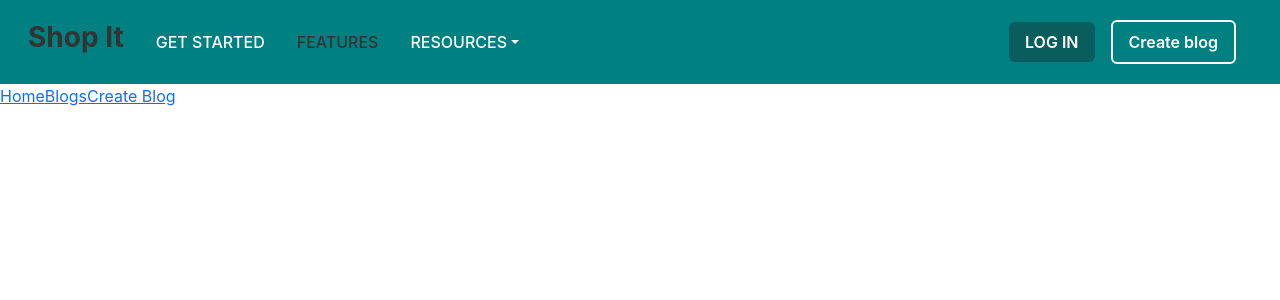
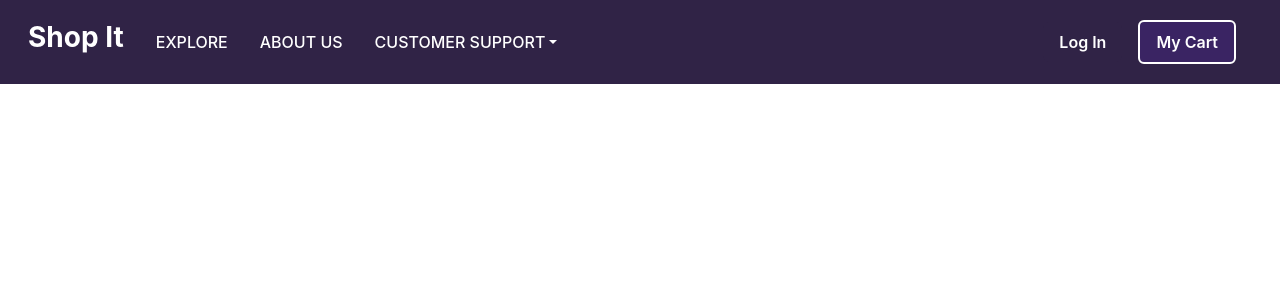
Before and after one commit to JanviMaster/Everstyle, a React (Create React App) app: page / in a window 1280 px wide. Shown: the top 300 px of the page. Built offline with nearby package versions, Linux system fonts and the light colour scheme.

Commit message:
second commit

```diff
--- a/src/App.js
+++ b/src/App.js
@@ -1,19 +1,36 @@
+import React from 'react';
 import './App.css';
 import Navbar from './components/Navbar';
-import { NavLink } from 'react-router-dom';
-import { BrowserRouter } from 'react-router-dom';
+import { NavLink, BrowserRouter } from 'react-router-dom';
+import ProductList from './components/ProductList';
+import Footer from './components/Footer';
 
 function App() {
+  const productList = [
+    {
+      price: 99999,
+      name: 'IPhone 105 Max',
+      quantity: 0,
+    },
+    {
+      price: 99999,
+      name: 'Redmi Note 105 Max',
+      quantity: 0,
+    },
+  ];
+
   return (
     <>
       <BrowserRouter>
         <Navbar />
         <nav>
-          <NavLink to="/">Home</NavLink>
-          <NavLink to="/blogs">Blogs</NavLink>
-          <NavLink to="/create">Create Blog</NavLink>
+          <NavLink to="/Explore"></NavLink>
+          <NavLink to="/Aboutus"></NavLink>
+          <NavLink to="/create"></NavLink>
         </nav>
       </BrowserRouter>
+      <ProductList productList={productList} />
+      <Footer />
     </>
   );
 }
--- /dev/null
+++ b/src/components/Footer.js
@@ -0,0 +1,11 @@
+import React from 'react'
+
+const Footer = () => {
+  return (
+    <div>
+
+    </div>
+  )
+}
+
+export default Footer
--- a/src/components/Navbar.css
+++ b/src/components/Navbar.css
@@ -1,18 +1,21 @@
 /* Navbar.css  rgb(10, 93, 93) ; */
 
 .navbar {
-    background-color: teal;
+    background-color: rgb(58, 36, 99);
     padding: 1rem;
+    background-color: rgb(48, 35, 70);
   }
 
   .navbar-brand {
     font-size: 1.5rem;
     font-weight: bold;
-    color: #333;
+    color: white;
+
   }
 
   .navbar-toggler {
     border: none;
+    background-color:rgb(58, 36, 99) ;
   }
 
   .navbar-toggler-icon {
@@ -20,7 +23,7 @@
   }
 
   .navbar-nav .nav-item .nav-link {
-    color: #333;
+    color: white;
     font-weight: 500;
     padding: 0.5rem 1rem;
     text-transform: uppercase;
@@ -35,21 +38,26 @@
   }
 
   .dropdown-menu {
-    background-color:teal;
+    background-color:rgb(58, 36, 99);
     border: 1px solid rgba(0, 0, 0, 0.15);
     box-shadow: 0px 5px 10px rgba(0, 0, 0, 0.1);
   }
 
   .dropdown-menu .dropdown-item {
-    color: #333;
+    color: white;
+    background-color: rgb(58, 36, 99);
   }
 
-  .dropdown-menu .dropdown-item:hover {
-    background-color: #f8f9fa;
+  .dropdown-menu  {
+    background-color: rgb(58, 36, 99);
+  }
+
+  .dropdown-item:hover{
+    background-color:  rgb(48, 35, 70);
   }
 
   .btn {
-    background-color: rgb(10, 93, 93) ;;
+    background-color:  rgb(48, 35, 70) ;
     color: white;
     font-weight: 600;
     border: none;
@@ -60,17 +68,18 @@
   .btn-outline-success {
     color:white;
     border: 2px solid white;
-    background-color: transparent;
+    background-color: rgb(58, 36, 99);
   }
 
   .btn-outline-success:hover {
-    background-color: rgb(10, 93, 93) ;;
+    background-color:  rgb(48, 35, 70) ;
     color: white;
+    outline-color: whitesmoke;
   }
 
 
   .offcanvas {
-    background-color: teal;
+    background-color: rgb(58, 36, 99);
   }
 
   .offcanvas-header {
@@ -82,10 +91,19 @@
   }
 
   .offcanvas-body .nav-link {
-    color: #333;
+    color:white;
     font-weight: 500;
   }
 
   .offcanvas-body .nav-link:hover {
-    color: teal;
+    color:  rgb(48, 35, 70);
   }
+  /* .btn-btn-success:hover{
+    outline-color: whitesmoke;
+    background-color: rgb(58, 36, 99);
+    color:white;
+  } */
+  .btn:hover{
+    background-color: rgb(58, 36, 99);
+    color:white;
+  }
--- a/src/components/Navbar.js
+++ b/src/components/Navbar.js
@@ -15,26 +15,26 @@ const Navbar = () => {
         <div className="collapse navbar-collapse" id="navbarSupportedContent">
           <ul className="navbar-nav me-auto mb-2 mb-lg-0">
             <li className="nav-item">
-              <NavLink className="nav-link active" aria-current="page" to="/get-started">Get Started</NavLink>
+              <NavLink className="nav-link active" aria-current="page" to="/Explore">Explore</NavLink>
             </li>
             <li className="nav-item">
-              <NavLink className="nav-link" to="/features">Features</NavLink>
+              <NavLink className="nav-link" to="/Aboutus">About us</NavLink>
             </li>
             <li className="nav-item dropdown">
-              <NavLink className="nav-link dropdown-toggle" to="#" role="button" data-bs-toggle="dropdown" aria-expanded="false">
-                Resources
+              <NavLink className="nav-link dropdown-toggle" to="CustomerSupport" role="button" data-bs-toggle="dropdown" aria-expanded="false">
+                Customer support
               </NavLink>
               <ul className="dropdown-menu">
-                <li><NavLink className="dropdown-item" to="#">Action</NavLink></li>
-                <li><NavLink className="dropdown-item" to="#">Another action</NavLink></li>
-                <li><NavLink className="dropdown-divider" /></li>
-                <li><NavLink className="dropdown-item" to="#">Something else here</NavLink></li>
+                <li><NavLink className="dropdown-item" to="FAQ">FAQ</NavLink></li>
+                <li><NavLink className="dropdown-item" to="ReturnPolicy">Return policy </NavLink></li>
+                <li><NavLink className="dropdown-item" to="ShippingDetails">Shiping details </NavLink></li>
+                <li><NavLink className="dropdown-item" to="ContactInfo">Conact info</NavLink></li>
               </ul>
             </li>
           </ul>
 
-          <button className='btn'>LOG IN</button>
-          <button className="btn btn-outline-success" type="submit">Create blog</button>
+          <button className='btn'>Log In</button>
+          <button className='btn btn-outline-success' type="submit">My Cart</button>
         </div>
       </div>
     </nav>
--- /dev/null
+++ b/src/components/Product.js
@@ -0,0 +1,11 @@
+import React from 'react'
+
+export default function Product(props) {
+  return (
+    <div className='row'>
+      <div className='col-6'>
+        <h2>{props.name}</h2>
+      </div>
+    </div>
+  )
+}
--- /dev/null
+++ b/src/components/ProductList.js
@@ -0,0 +1,12 @@
+import React from 'react';
+import Product from './Product';
+
+export default function ProductList({ productList }) {
+  return (
+    <>
+      {productList.map((product, index) => (
+        <Product key={index} product={product} />
+      ))}
+    </>
+  );
+}
```
Also changed, not shown: src/pages/Aboutus.js (added, +12 -0 lines), src/pages/Cart.js (added, +11 -0 lines), src/pages/ContactInfo.js (added, +12 -0 lines), src/pages/Explore.js (added, +12 -0 lines), src/pages/ReturnPolicy.js (added, +12 -0 lines), src/pages/ShippingDetails.js (added, +12 -0 lines).
